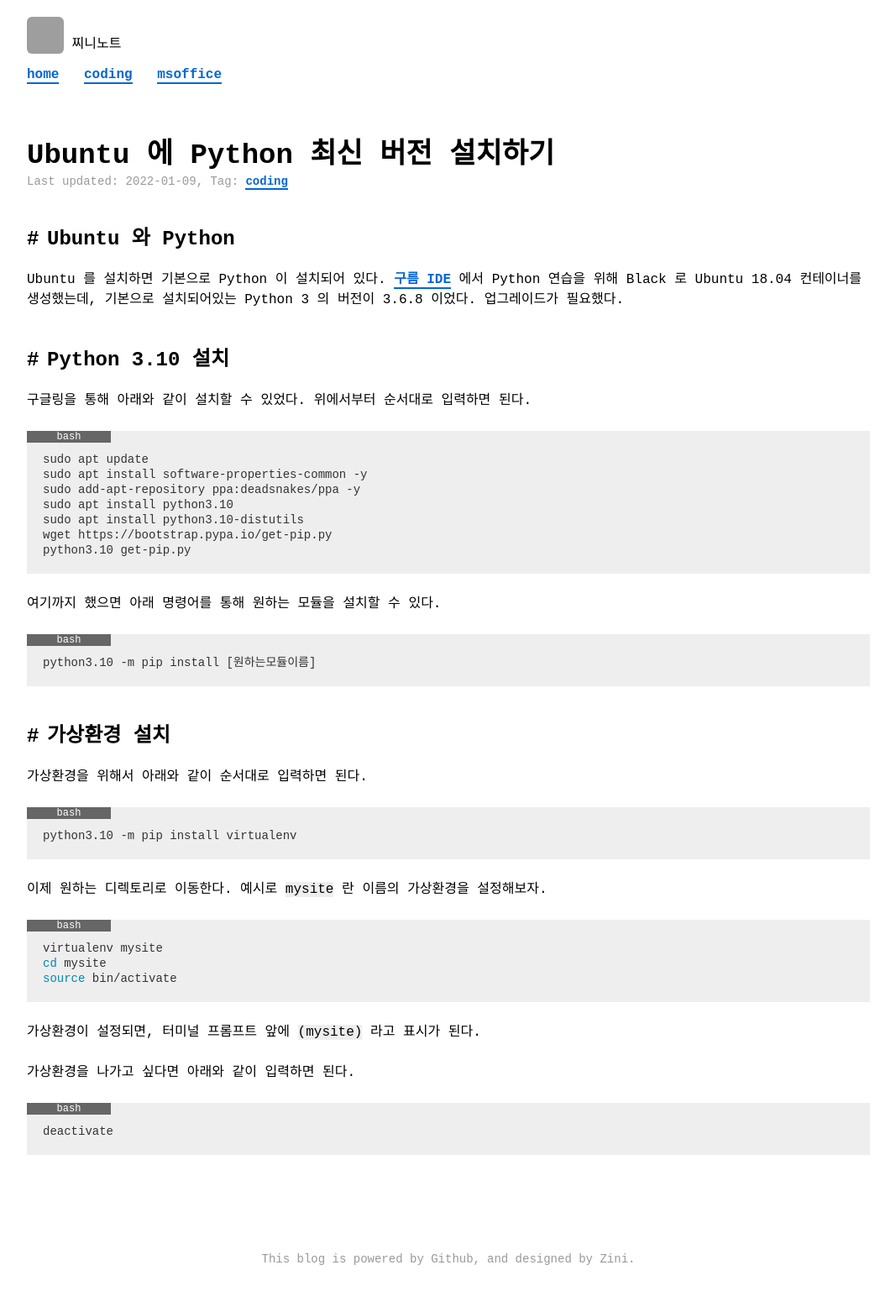
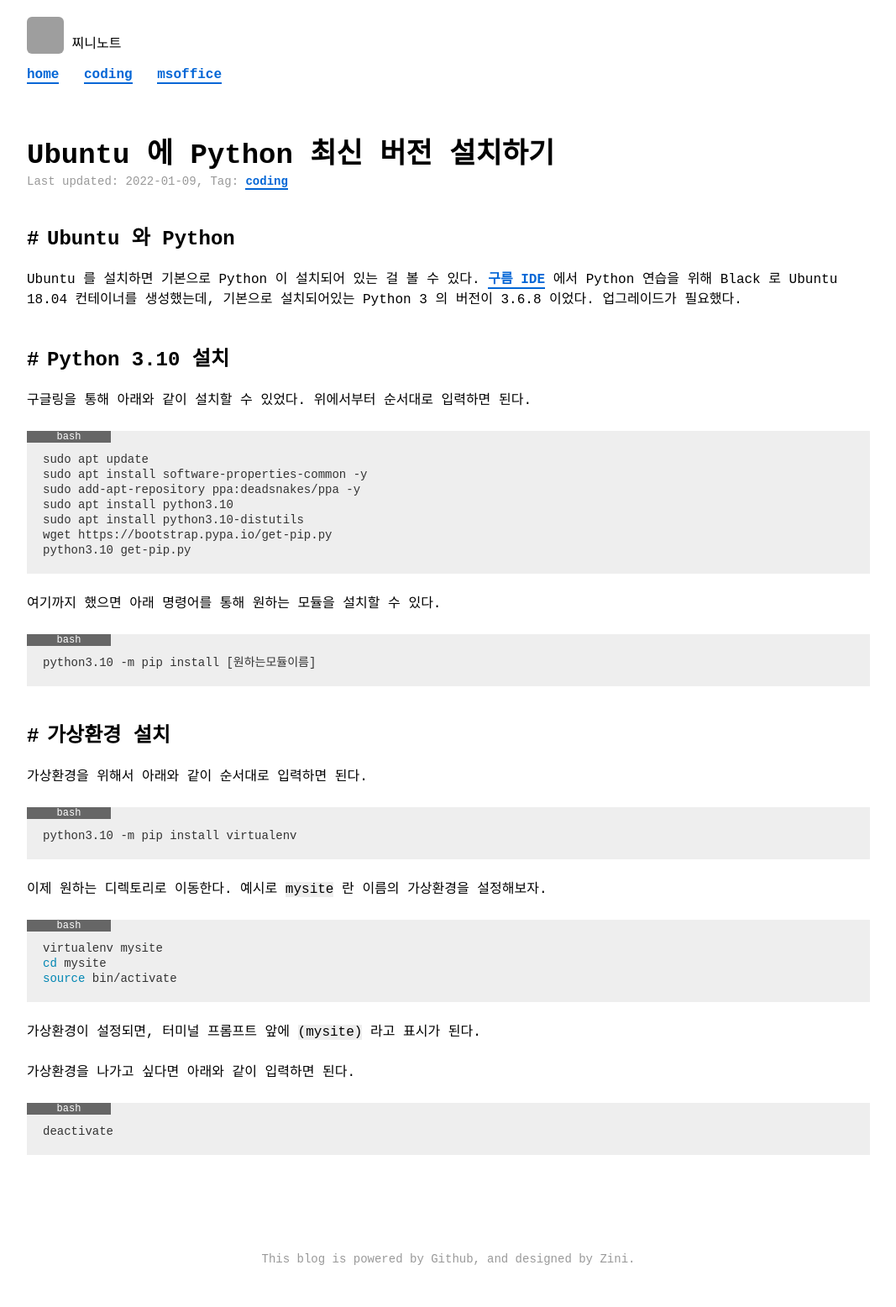
Before and after one commit to zininote/zininote.github.io-old-, a Jekyll site: the page built from _posts/coding/9030-01-01-web-install-python3.10-on-ubuntu.md, in a window 1280 px wide. Shown: the whole page at 84% size, without its empty margins (106-1173 px from the left). Built offline with Jekyll 4.4.1, drawn with Linux system fonts in a browser that asks for light colours; nearby versions of some CDN libraries; some web fonts are replaced; comment, search, counter and statistics services are not loaded; a style sheet for code colours, icons or effects is not loaded; grey boxes are pictures that could not be loaded.

Commit message:
Update 9030-01-01-web-install-python3.10-on-ubuntu.md

```diff
--- a/_posts/coding/9030-01-01-web-install-python3.10-on-ubuntu.md
+++ b/_posts/coding/9030-01-01-web-install-python3.10-on-ubuntu.md
@@ -7,7 +7,7 @@ tags: [coding,web]
 
 ## Ubuntu 와 Python
 
-Ubuntu 를 설치하면 기본으로 Python 이 설치되어 있다. [구름 IDE](https://ide.goorm.io/) 에서 Python 연습을 위해 Black 로 Ubuntu 18.04 컨테이너를 생성했는데, 기본으로 설치되어있는 Python 3 의 버전이 3.6.8 이었다. 업그레이드가 필요했다.
+Ubuntu 를 설치하면 기본으로 Python 이 설치되어 있는 걸 볼 수 있다. [구름 IDE](https://ide.goorm.io/) 에서 Python 연습을 위해 Black 로 Ubuntu 18.04 컨테이너를 생성했는데, 기본으로 설치되어있는 Python 3 의 버전이 3.6.8 이었다. 업그레이드가 필요했다.
 
 ## Python 3.10 설치
 
```
